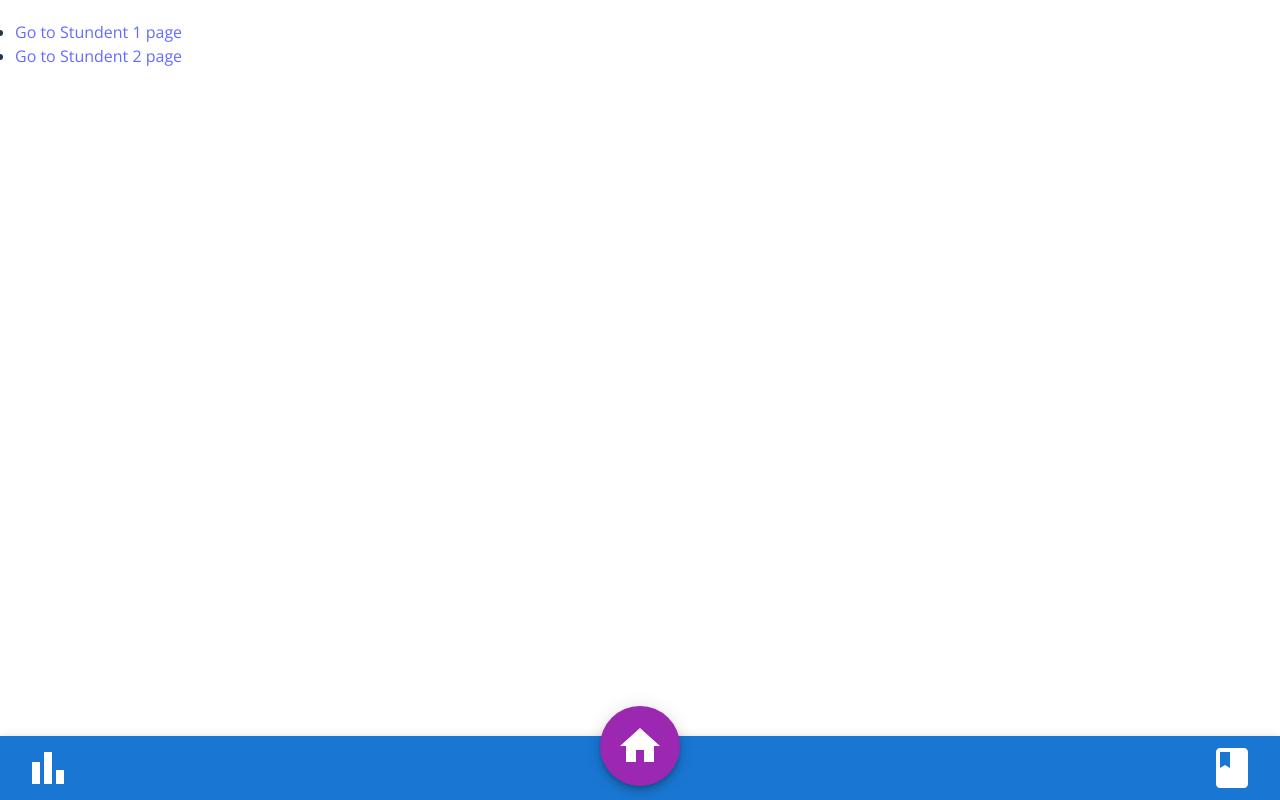
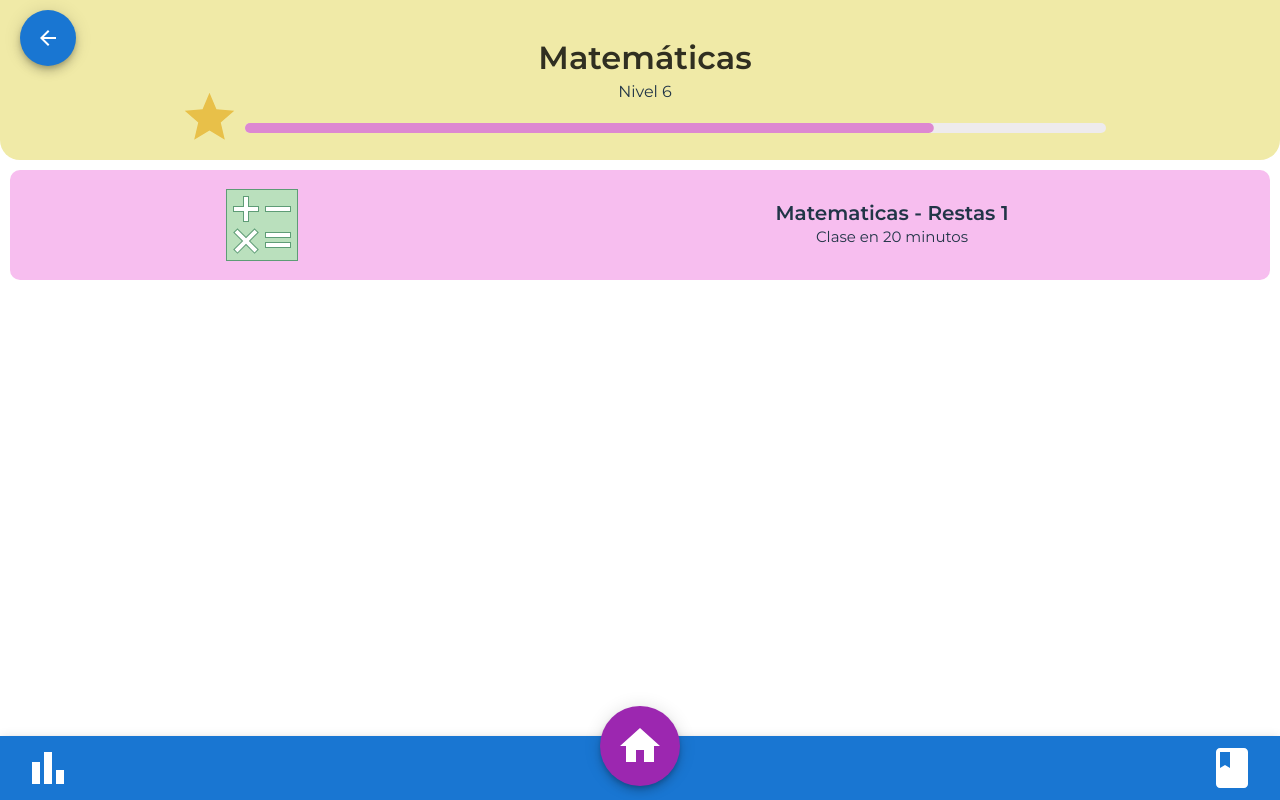
Before and after one commit to HumanCyborgsHack/frontend, a React (Vite) app: page /alumno-2 in a window 1280 px wide. Built offline with nearby package versions, Linux system fonts and the light colour scheme.

Commit message:
add progress component, secondary header and card

```diff
--- a/index.html
+++ b/index.html
@@ -16,7 +16,7 @@
         <link rel="preconnect" href="https://fonts.googleapis.com" />
         <link rel="preconnect" href="https://fonts.gstatic.com" crossorigin />
         <link
-            href="https://fonts.googleapis.com/css2?family=Montserrat:wght@600&display=swap"
+            href="https://fonts.googleapis.com/css2?family=Montserrat:wght@300;400;600&display=swap"
             rel="stylesheet"
         />
     </head>
--- /dev/null
+++ b/src/components/Card/Styles.jsx
@@ -0,0 +1,21 @@
+import { makeStyles } from "@mui/styles";
+
+const Styles = makeStyles({
+    box: {
+        borderRadius: "10px",
+        height: "110px",
+        display: "flex",
+        backgroundColor: "#f7beef",
+        margin: "10px 0 10px 0"
+    },
+    title: {
+        fontFamily: "Montserrat",
+        fontSize: "20px"
+    },
+    subtitle: {
+        fontFamily: "Montserrat",
+        fontSize: "15px"
+    }
+});
+
+export default Styles;
--- /dev/null
+++ b/src/components/Card/default.jsx
@@ -0,0 +1,39 @@
+import { Box } from "@mui/system";
+import React from "react";
+import Styles from "./Styles";
+
+export default function DefaultCard({
+    title = "Matematicas - Restas 1",
+    subtitle = "Clase en 20 minutos",
+    imageUrl = "/images/math.svg",
+    color = "#f7beef"
+}) {
+    const classes = Styles();
+
+    return (
+        <Box className={classes.box} style={{ backgroundColor: color }}>
+            <div
+                style={{
+                    width: "40%",
+                    display: "flex",
+                    justifyContent: "center",
+                    alignItems: "center"
+                }}
+            >
+                <img src={imageUrl} alt="math"></img>
+            </div>
+            <div
+                style={{
+                    width: "60%",
+                    display: "flex",
+                    flexDirection: "column",
+                    justifyContent: "center",
+                    alignItems: "center"
+                }}
+            >
+                <h5 className={classes.title}>{title}</h5>
+                <p className={classes.subtitle}>{subtitle}</p>
+            </div>
+        </Box>
+    );
+}
--- a/src/pages/Alumno2/Styles.jsx
+++ b/src/components/Header/SecondaryHeader/Styles.jsx
@@ -3,15 +3,15 @@ import { makeStyles } from "@mui/styles";
 const Styles = makeStyles({
     box: {
         width: "100%",
-        backgroundColor: "blueviolet",
-        height: "180px",
+        backgroundColor: "#f0eaa7",
+        height: "160px",
         borderRadius: "0 0 20px 20px",
-        display: "flex",
-        flexDirection: "column",
-        justifyContent: "center",
-        color: "#ffff",
-        fontSize: "20px",
         padding: "0 20px 0 30px"
+    },
+    arrowBack: {
+        position: "absolute",
+        top: "10px",
+        left: "-10px"
     },
     boxText1: {
         fontFamily: "Montserrat",
@@ -27,14 +27,8 @@ const Styles = makeStyles({
         fontSize: "20px",
         marginBottom: "12px"
     },
-    textField: {
-        backgroundColor: "#ffff",
-        height: "40px",
-        width: "95%",
-        alignSelf: "center",
-        borderRadius: "20px",
-        textAlign: "center",
-        fontFamily: "Montserrat"
+    icons: {
+        transform: "scale(1.7)"
     }
 });
 
--- /dev/null
+++ b/src/components/Header/SecondaryHeader/index.jsx
@@ -0,0 +1,67 @@
+import ProgressBar from "@/components/ProgressBar";
+import { ArrowBack, Star } from "@mui/icons-material";
+import { Fab, IconButton, Tooltip } from "@mui/material";
+import { Box } from "@mui/system";
+import React from "react";
+import Styles from "./Styles";
+
+export default function SecondaryHeader({
+    title = "Matemáticas",
+    subtitle = "Nivel 6",
+    progress = 80
+}) {
+    const classes = Styles();
+
+    return (
+        <Box className={classes.box}>
+            <Tooltip title="Regresar" className={classes.arrowBack}>
+                <Fab color="primary">
+                    <ArrowBack></ArrowBack>
+                </Fab>
+            </Tooltip>
+            <h1
+                style={{
+                    textAlign: "center",
+                    margin: "-10px 0 10px 0",
+                    fontFamily: "Montserrat",
+                    fontWeight: "600",
+                    color: "#302f21"
+                }}
+            >
+                {title}
+            </h1>
+            <h4
+                style={{
+                    textAlign: "center",
+                    fontFamily: "Montserrat",
+                    fontWeight: "400",
+                    marginBottom: "-12px"
+                }}
+            >
+                {subtitle}
+            </h4>
+            <div
+                style={{
+                    display: "flex",
+                    justifyContent: "center",
+                    alignItems: "center"
+                }}
+            >
+                <IconButton style={{ color: "#e8c049" }}>
+                    <Star fontSize="large" className={classes.icons}></Star>
+                </IconButton>
+                <ProgressBar
+                    variant="determinate"
+                    value={progress}
+                    style={{
+                        width: "70%",
+                        marginLeft: "10px",
+                        alignSelf: "flex-end",
+                        marginBottom: "10px",
+                        color: "red"
+                    }}
+                ></ProgressBar>
+            </div>
+        </Box>
+    );
+}
--- /dev/null
+++ b/src/components/ProgressBar/index.jsx
@@ -0,0 +1,18 @@
+import { styled } from "@mui/material/styles";
+import LinearProgress, {
+    linearProgressClasses
+} from "@mui/material/LinearProgress";
+
+const ProgressBar = styled(LinearProgress)(() => ({
+    height: 10,
+    borderRadius: 5,
+    [`&.${linearProgressClasses.colorPrimary}`]: {
+        backgroundColor: "#eeebed"
+    },
+    [`& .${linearProgressClasses.bar}`]: {
+        borderRadius: 5,
+        backgroundColor: "#dd88d1"
+    }
+}));
+
+export default ProgressBar;
--- a/src/pages/Alumno2/Alumno2.jsx
+++ b/src/pages/Alumno2/Alumno2.jsx
@@ -1,66 +1,15 @@
-import { Box } from "@mui/material";
+import DefaultCard from "@/components/Card/default";
+import SecondaryHeader from "@/components/Header/SecondaryHeader";
 import Grid from "@mui/system/Unstable_Grid";
 import React from "react";
-import Styles from "./Styles";
 
 export default function Alumno2() {
-    const classes = Styles();
-
     return (
         <div>
-            <Box className={classes.box}>
-                <p className={classes.boxText1}>Hola, Pedro</p>
-                <p className={classes.boxText2}>¡Llego la hora de aprender!</p>
-                <input
-                    className={classes.textField}
-                    placeholder="Encuentra tu clase"
-                ></input>
-            </Box>
+            <SecondaryHeader></SecondaryHeader>
             <Grid container style={{ padding: "0 10px 0 10px" }}>
                 <Grid item xs={12}>
-                    <p
-                        style={{
-                            fontFamily: "Montserrat",
-                            fontSize: "13px",
-                            marginLeft: "5px",
-                            marginTop: "15px"
-                        }}
-                    >
-                        Tus Clases
-                    </p>
-                </Grid>
-                <Grid item xs={12}>
-                    <Box
-                        style={{
-                            backgroundColor: "blue",
-                            borderRadius: "10px",
-                            height: "150px",
-                            display: "flex"
-                        }}
-                    >
-                        <div
-                            style={{
-                                width: "40%",
-                                display: "flex",
-                                justifyContent: "center",
-                                alignItems: "center"
-                            }}
-                        >
-                            <img src="/images/math.svg" alt="math"></img>
-                        </div>
-                        <div
-                            style={{
-                                width: "60%",
-                                display: "flex",
-                                flexDirection: "column",
-                                justifyContent: "center",
-                                alignItems: "center"
-                            }}
-                        >
-                            <p>Matematicas</p>
-                            <p>Clase en 20 minutos</p>
-                        </div>
-                    </Box>
+                    <DefaultCard></DefaultCard>
                 </Grid>
             </Grid>
         </div>
--- a/src/routing/Routing.jsx
+++ b/src/routing/Routing.jsx
@@ -2,7 +2,7 @@ import { BrowserRouter, Routes, Route } from "react-router-dom";
 import { Default } from "@/pages/Default";
 
 import Alumno1 from "../pages/Alumno1";
-//import Alumno2 from "@/pages/Alumno2/Alumno2";
+import Alumno2 from "@/pages/Alumno2/Alumno2";
 import { useGlobalContext } from "@/context/global";
 
 export function Routing() {
@@ -15,9 +15,11 @@ export function Routing() {
                     <Route path="*" element={<Default />} />
                 </Route>
                 {user.role === "alumno" && (
-                    <Route path="alumno-1" element={<Alumno1 />} />
+                    <>
+                        <Route path="alumno-1" element={<Alumno1 />} />
+                        <Route path="alumno-2" element={<Alumno2></Alumno2>} />
+                    </>
                 )}
-                {/*<Route path="alumno-2" element={<Alumno2></Alumno2>} />*/}
             </Routes>
         </BrowserRouter>
     );
```
